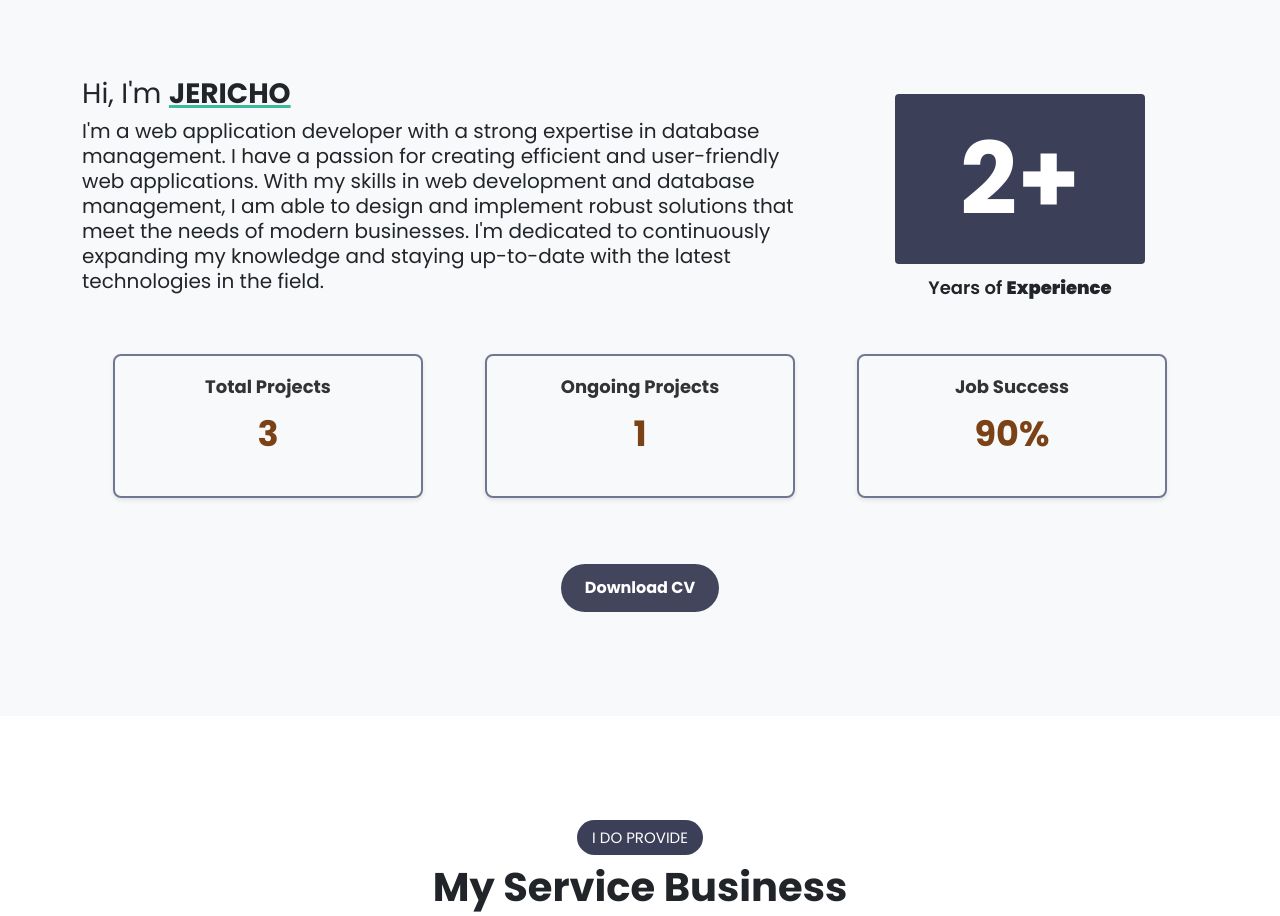
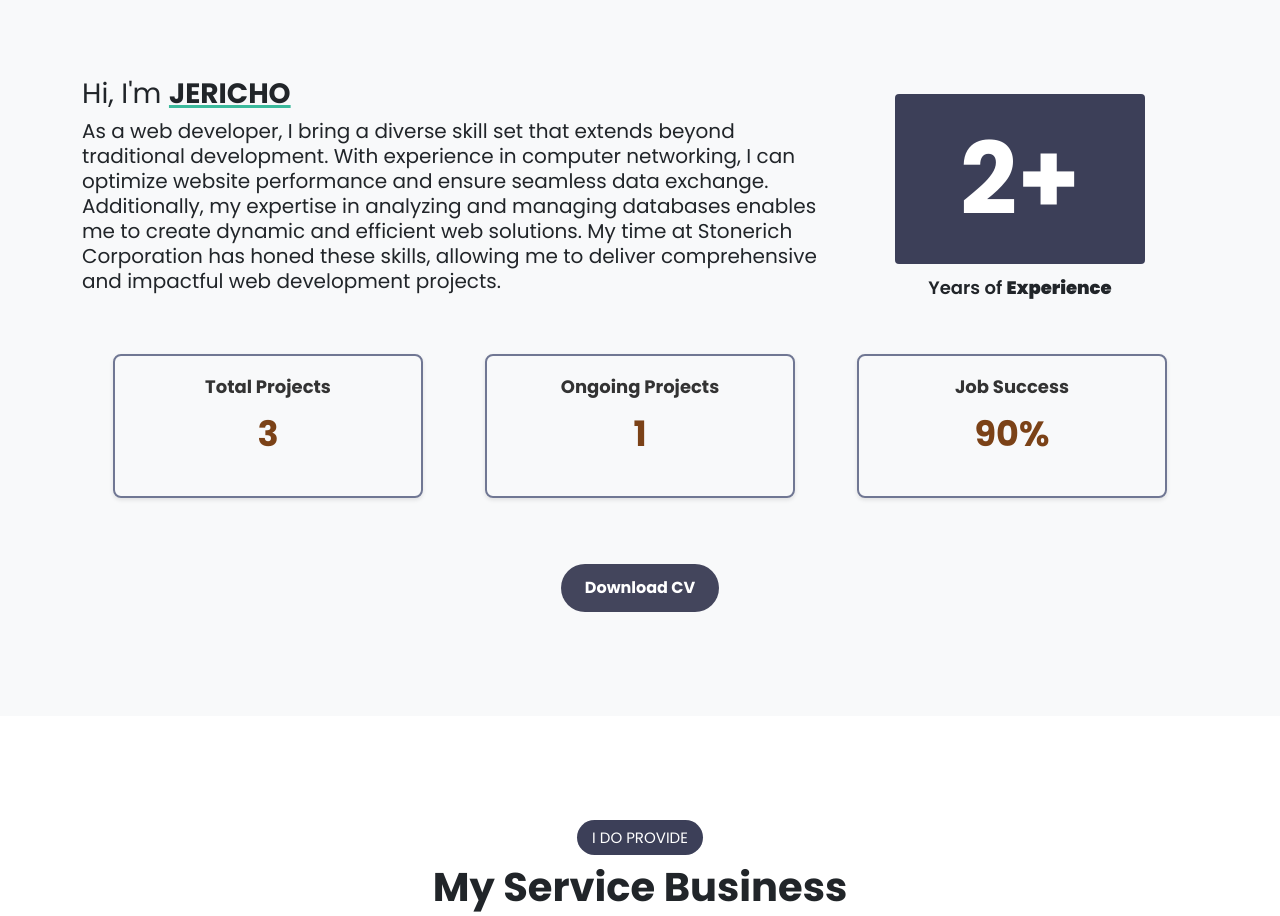
Before and after one commit to JerichoSagdi0/JerichoSagdi0.github.io, a plain HTML site: page index.html in a window 1280 px wide. Shown: the part 1054-1970 px from the top of the page. Drawn offline with Linux system fonts and the light colour scheme.

Commit message:
3rd commits

```diff
--- a/index.html
+++ b/index.html
@@ -117,7 +117,7 @@
       <div class="row justify-content-center align-items-center">
         <div class="col-md-8">
           <h3 class="text-justify self-introduction">Hi, I'm <span class="span-name">JERICHO</span></h3>
-          <p class="lh-sm lead self-description">I'm a web application developer with a strong expertise in database management. I have a passion for creating efficient and user-friendly web applications. With my skills in web development and database management, I am able to design and implement robust solutions that meet the needs of modern businesses. I'm dedicated to continuously expanding my knowledge and staying up-to-date with the latest technologies in the field.</p>
+          <p class="lh-sm lead self-description">As a web developer, I bring a diverse skill set that extends beyond traditional development. With experience in computer networking, I can optimize website performance and ensure seamless data exchange. Additionally, my expertise in analyzing and managing databases enables me to create dynamic and efficient web solutions. My time at Stonerich Corporation has honed these skills, allowing me to deliver comprehensive and impactful web development projects.</p>
         </div>
         <div class="col-md-4 text-center">
           <div class="badge badge-primary years-of-experience-badge">2+</div>
```
